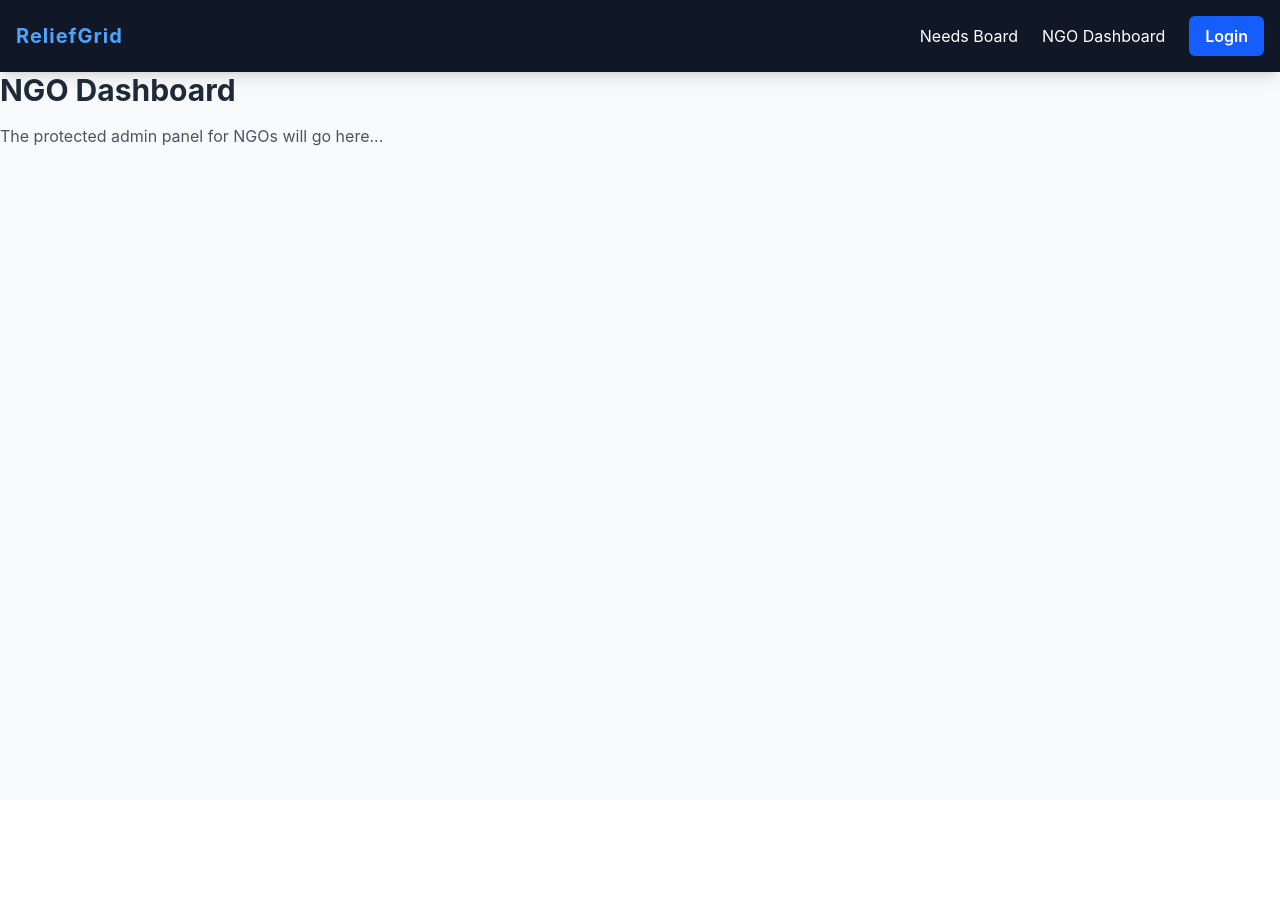
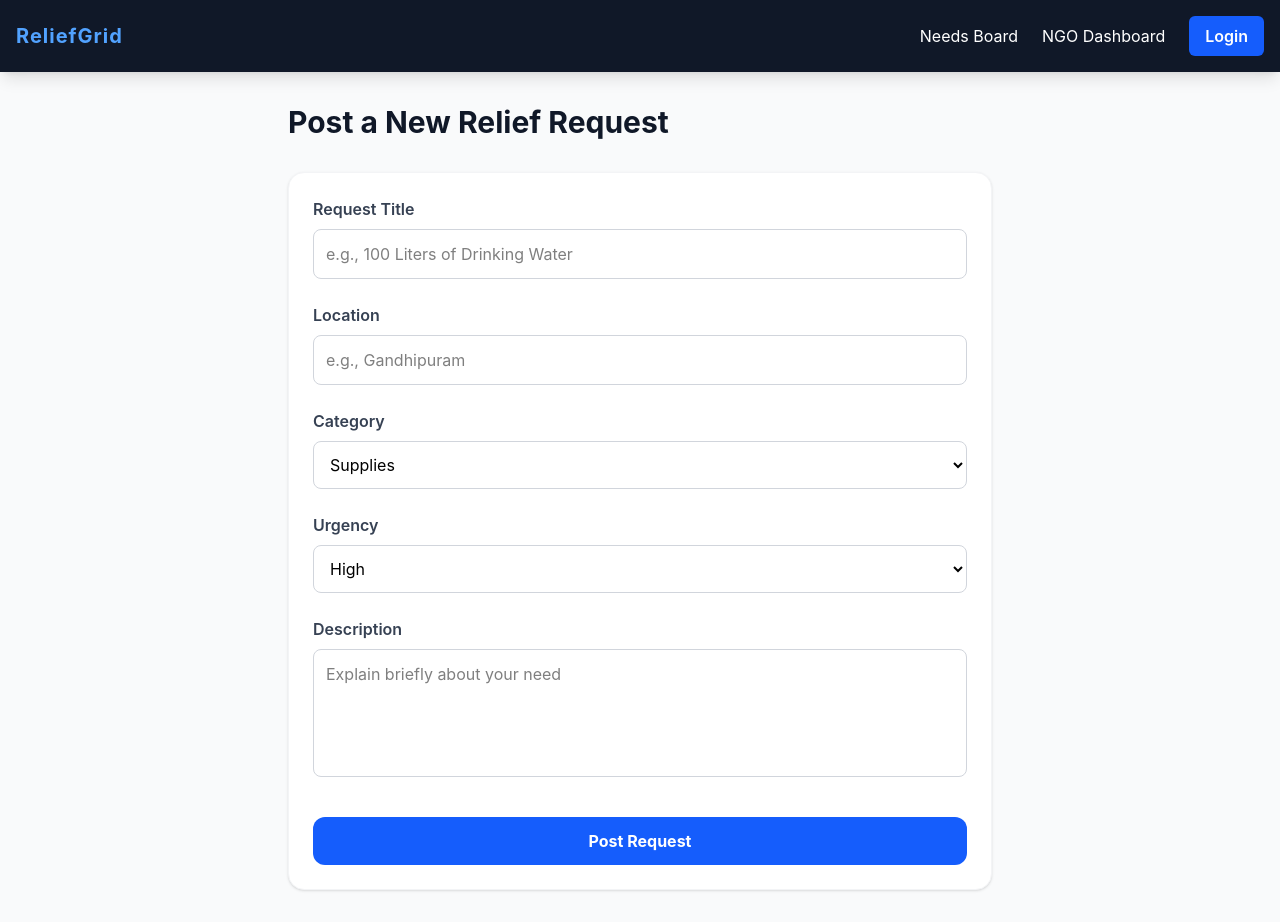
Before and after one commit to Susikaran-M/Emergency-Relief, a React (Vite) app: page /dashboard in a window 1280 px wide. Before the commit the page ends 800 px from the top, so only its background shows below. Built offline with nearby package versions, Linux system fonts and the light colour scheme.

Commit message:
created a Ui for the NGo from

```diff
--- a/db.json
+++ b/db.json
@@ -33,8 +33,9 @@
       "location": "RS Puram",
       "urgency": "Low",
       "category": "Supplies",
-      "status": "Open",
+      "status": "Claimed",
       "description": "Collecting gently used warm clothes and blankets for displaced families."
     }
-  ]
+  ],
+  "$schema": "./node_modules/json-server/schema.json"
 }
--- a/src/pages/Dashboard.jsx
+++ b/src/pages/Dashboard.jsx
@@ -1,9 +1,81 @@
+import {useState} from 'react';
 const Dashboard = () =>{
+    const [title, setTitle] = useState('');
+    const [location, setLocation] = useState('');
+    const [category,setcategory] = useState('Supplies');
+    const [urgency, setUrgency] = useState('High');
+    const [description, setDescription] = useState('');
     return(
-        <divcontainer mx-auto p-8>
-           <h1 className="text-3xl font-bold text-gray-800 mb-4">NGO Dashboard</h1>
-      <p className="text-gray-600">The protected admin panel for NGOs will go here...</p>
-        </divcontainer>
+<div className="container mx-auto p-8 max-w-3xl">
+      <h1 className="text-3xl font-bold mb-8 text-gray-900">Post a New Relief Request</h1>
+
+      {/* form fields */}
+
+      <form className="bg-white p-6 rounded-2xl shadow-sm border border-gray-100 flex flex-col gap-6">
+        <div className="flex flex-col gap-2">
+          <label className="font-semibold text-gray-700">Request Title</label>
+          <input type="text"
+            value={title}
+            onChange={(e) => setTitle(e.target.value)}
+            placeholder="e.g., 100 Liters of Drinking Water"
+            className="border border-gray-300 p-3 rounded-lg focus:ring-2 focus:ring-blue-500 outline-none"
+            />
+            </div>
+
+            <div className="flex flex-col gap-2">
+              <label className="font-semibold text-gray-700">Location</label>
+            <input type="text"
+            value={location}
+            onChange={(e) => setLocation(e.target.value)}
+            placeholder="e.g., Gandhipuram"
+            className="border border-gray-300 p-3 rounded-lg focus:ring-2 focus:ring-blue-500 outline-none"
+            />
+            </div>
+
+            <div className="flex flex-col gap-2">
+            <label className="font-semibold text-gray-700">Category</label>
+            <select
+              value={category}
+              onChange={(e) => setcategory(e.target.value)}
+              className="border border-gray-300 p-3 rounded-lg focus:ring-2 focus:ring-blue-500 outline-none"
+            >
+              <option value="Supplies">Supplies</option>
+              <option value="Medical">Medical</option>
+              <option value="Manpower">Manpower</option>
+            </select>
+            </div>
+
+         <div className="flex flex-col gap-2">
+            <label className="font-semibold text-gray-700">Urgency</label>
+            <select
+                value={urgency}
+                onChange={(e) => setUrgency(e.target.value)}
+                className="border border-gray-300 p-3 rounded-lg focus:ring-2 focus:ring-blue-500 outline-none"
+            >
+              <option value="High">High</option>
+              <option value="Medium">Medium</option>
+              <option value="Low">Low</option>
+            </select>
+            </div>
+
+        <div className="flex flex-col gap-2">
+            <label className="font-semibold text-gray-700">Description</label>
+            <textarea
+                placeholder="Explain briefly about your need"
+                value={description}
+                onChange={(e) => setDescription(e.target.value)}
+                rows={3}
+                className="border border-gray-300 p-3 rounded-lg focus:ring-2 focus:ring-blue-500 outline-none h-32 resize-none"
+            />
+          </div>
+
+          <button type="submit" className="mt-4 bg-blue-600 text-white font-bold py-3 rounded-xl hover:bg-blue-700 transition-colors">
+          Post Request
+        </button>
+
+      </form>
+
+    </div>
     )
 };
  export default Dashboard;
--- a/src/pages/Home.jsx
+++ b/src/pages/Home.jsx
@@ -22,6 +22,31 @@ const Home = () => {
     }
   };
     fetchRequests()}, []);
+  const handleClaimRequest = async (id) => {
+    try{
+      //sending the patch request
+      const response = await fetch(`http://localhost:8000/requests/${id}`, {
+        method: "PATCH",
+        headers: {
+          "Content-Type": "application/json"
+        },
+        body: JSON.stringify({ status: "Claimed" })
+      });
+      if(!response.ok) {
+        throw new Error("Failed to claim request");
+      }
+
+      // Updateing the request status in the UI
+      setRequests( (prevRequests) =>
+        prevRequests.map(req =>
+          req.id === id ? { ...req, status: "Claimed" } : req
+        )
+      );
+    }
+    catch(err){
+      console.error("Error claiming request:", err);
+    }
+  }
   const filterRequests=useMemo(() => {
     return requests.filter((req) => {
       const categoryMatch = (filterCategory==="All" || req.category === filterCategory);
@@ -99,7 +124,9 @@ const Home = () => {
             <p className="text-gray-600 text-sm mb-8 line-clamp-2 flex-grow">{req.description}</p>
 
             {/* The Action Button (Changes color if status is 'Claimed') */}
-            <button className={`w-full font-bold py-3 rounded-xl transition-all shadow-sm
+            <button
+            onClick={() => handleClaimRequest(req.id)}
+            className={`w-full font-bold py-3 rounded-xl transition-all shadow-sm
               ${req.status === 'Claimed'
                 ? 'bg-gray-100 text-gray-400 cursor-not-allowed'
                 : 'bg-blue-600 text-white hover:bg-blue-700 hover:shadow-md'}`}
```
